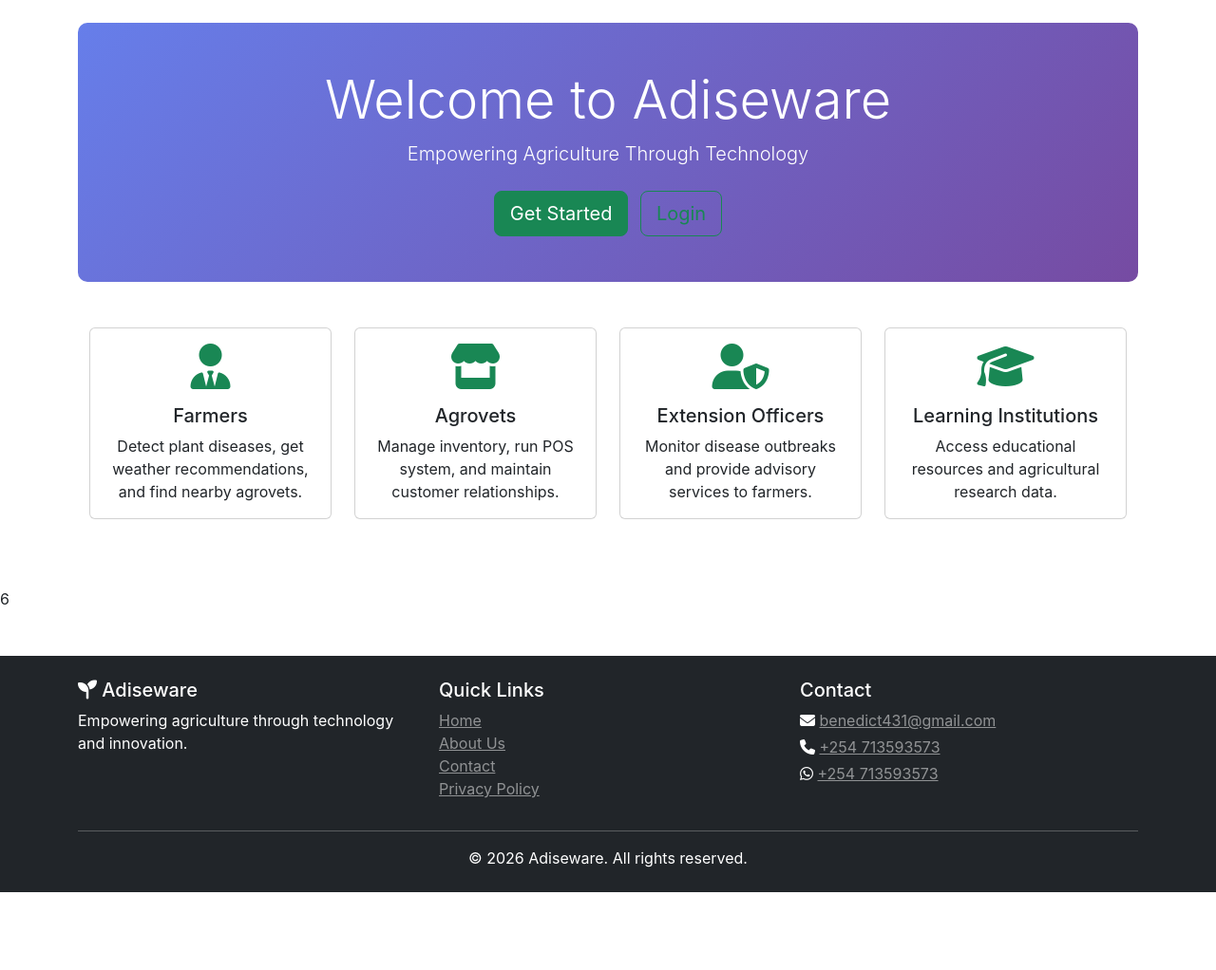
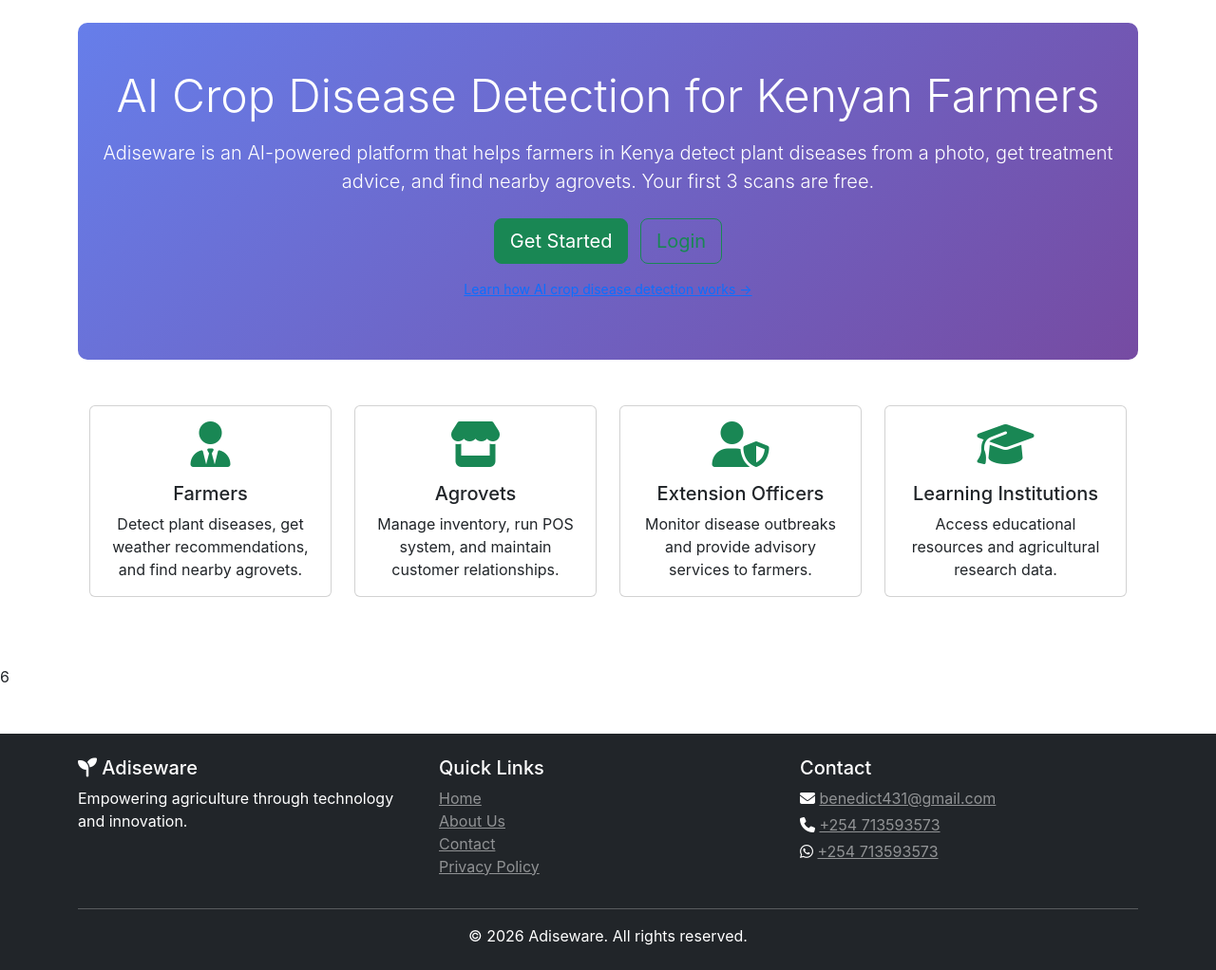
Before and after one commit to benedict431app/benfarm1, a Flask app: page / in a window 1280 px wide. Shown: the part 56-1078 px from the top of the page at 95% size. Before the commit the page ends 996 px from the top, so only its background shows below. Run offline with Flask 3, Linux system fonts and the light colour scheme; some libraries are stand-ins or nearby versions.

Commit message:
Update index.html

```diff
--- a/templates/index.html
+++ b/templates/index.html
@@ -1,14 +1,26 @@
 {% extends "components/base.html" %}
+
+{% block title %}Adiseware — AI Crop Disease Detection & Agrovet Finder for Kenyan Farmers{% endblock %}
 
 {% block content %}
 <div class="hero-section text-center py-5 bg-light">
-    <h1 class="display-4">Welcome to Adiseware</h1>
-    <p class="lead">Empowering Agriculture Through Technology</p>
-    <div class="mt-4">
-        <a href="{{ url_for('register') }}" class="btn btn-success btn-lg me-2" aria-label="Get started by registering">Get Started</a>
-        <a href="{{ url_for('login') }}" class="btn btn-outline-success btn-lg" aria-label="Login to your account">Login</a>
+    <div class="container">
+        <h1 class="display-5 mb-3">AI Crop Disease Detection for Kenyan Farmers</h1>
+        <p class="lead mb-4">
+            Adiseware is an AI-powered platform that helps farmers in Kenya detect plant diseases
+            from a photo, get treatment advice, and find nearby agrovets. Your first 3 scans are free.
+        </p>
+        <div class="mt-3">
+            <a href="{{ url_for('register') }}" class="btn btn-success btn-lg me-2">Get Started</a>
+            <a href="{{ url_for('login') }}" class="btn btn-outline-success btn-lg">Login</a>
+        </div>
+        <p class="mt-3 small text-muted">
+            <a href="{{ url_for('ai_crop_disease_detection') }}">Learn how AI crop disease detection works →</a>
+        </p>
     </div>
 </div>
+
+
 
 <div class="container my-5">
     <div class="row">
@@ -50,4 +62,16 @@
         </div>
     </div>
 </div>
+<script type="application/ld+json">
+{{ {
+  "@context": "https://schema.org",
+  "@type": "SoftwareApplication",
+  "name": "Adiseware",
+  "applicationCategory": "AgriculturalApplication",
+  "operatingSystem": "Web",
+  "url": "https://benfarm1-m7tg.onrender.com/",
+  "description": "AI-powered crop disease detection and agrovet finder for Kenyan farmers.",
+  "offers": {"@type": "Offer", "price": "0", "priceCurrency": "KES"}
+}|tojson }}
+</script>
 {% endblock %}
```
